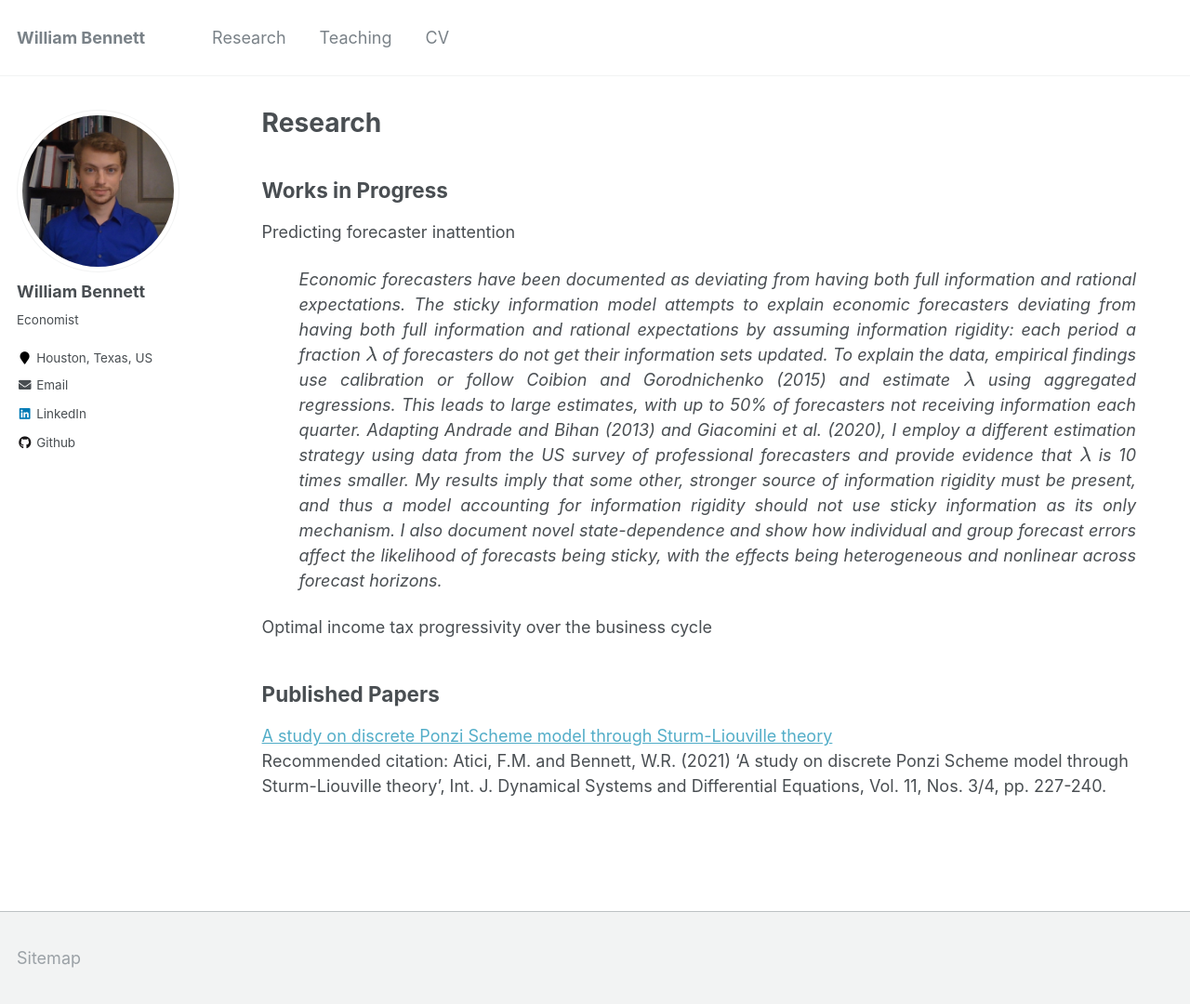
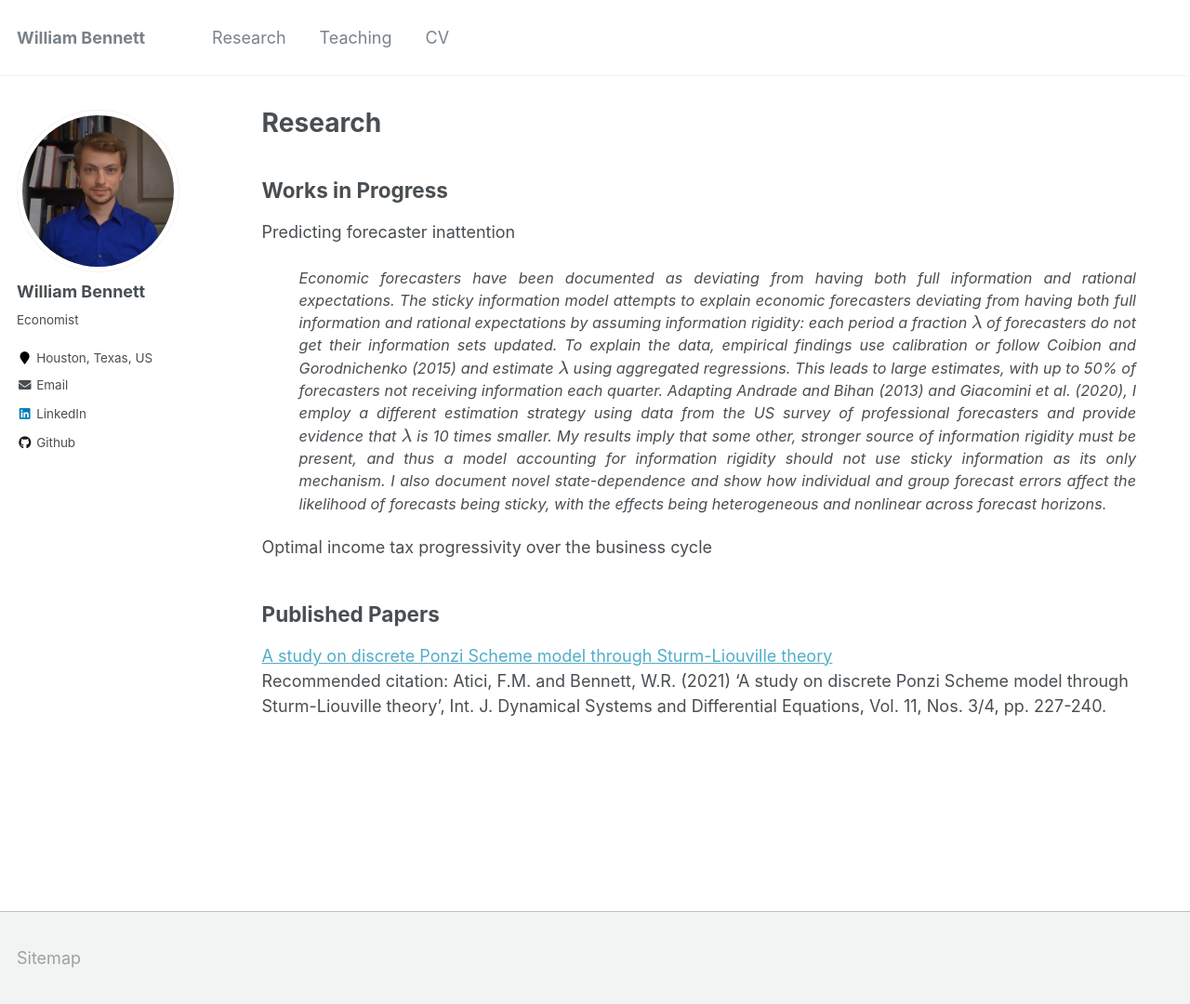
Before and after one commit to williambennettecon/williambennettecon.github.io, a Jekyll site: the page built from _pages/research.md, in a window 1280 px wide and 1080 px high. Shown: the whole window at 93% size. Built offline with Jekyll 4.4.1, drawn with Linux system fonts in a browser that asks for light colours; formulas are drawn with MathJax 3.

Commit message:
Update research.md

```diff
--- a/_pages/research.md
+++ b/_pages/research.md
@@ -11,7 +11,7 @@ Works in Progress
 --
 
 Predicting forecaster inattention
-<p style="margin-left: 40px; margin-right: 40px; text-align: justify;">
+<p style="margin-left: 40px; margin-right: 40px; text-align: justify;  font-size: 90%;">
 <em>Economic forecasters have been documented as deviating from having both full information and rational expectations. The sticky information model attempts to explain economic forecasters deviating from having both full information and rational expectations by assuming information rigidity: each period a fraction $\lambda$ of forecasters do not get their information sets updated. To explain the data, empirical findings use calibration or follow Coibion and Gorodnichenko (2015) and estimate $\lambda$ using aggregated regressions. This leads to large estimates, with up to 50% of forecasters not receiving information each quarter. Adapting Andrade and Bihan (2013) and Giacomini et al. (2020), I employ a different estimation strategy using data from the US survey of professional forecasters and provide evidence that $\lambda$ is 10 times smaller. My results imply that some other, stronger source of information rigidity must be present, and thus a model accounting for information rigidity should not use sticky information as its only mechanism. I also document novel state-dependence and show how individual and group forecast errors affect the likelihood of forecasts being sticky, with the effects being heterogeneous and nonlinear across forecast horizons.</em>
 </p>
 
```
